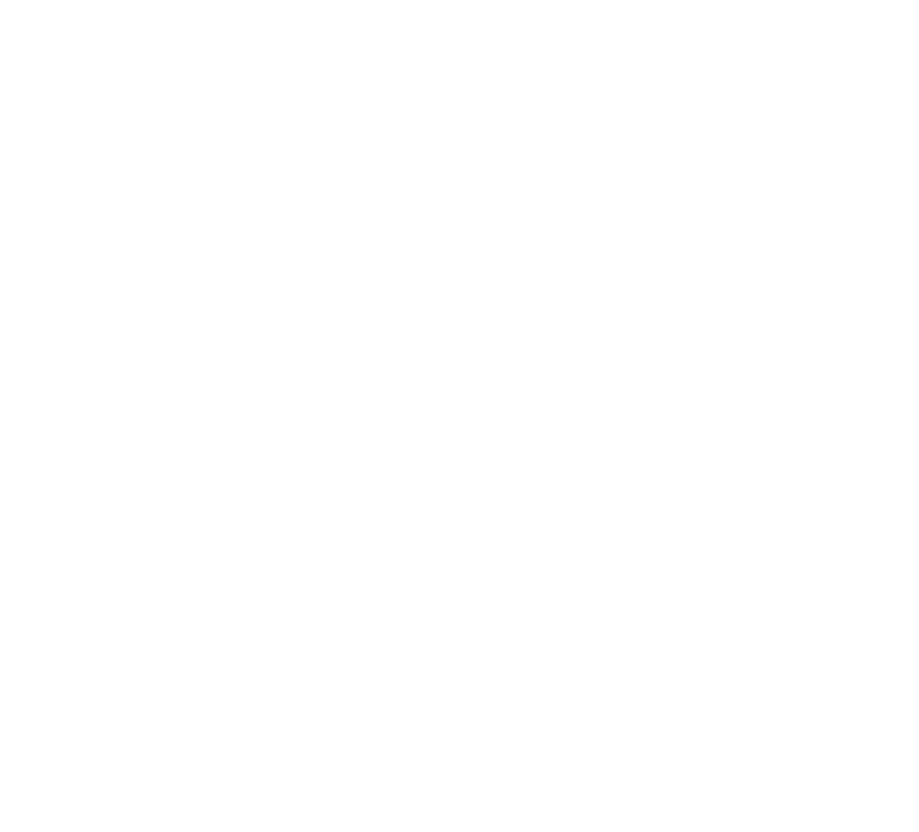
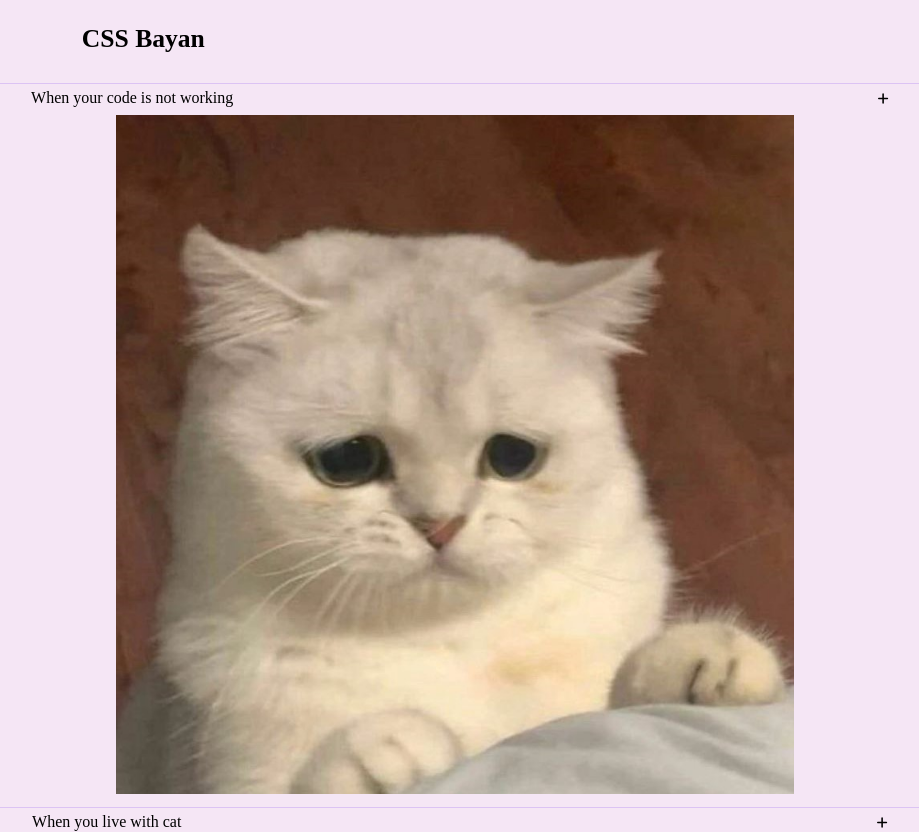
Before and after one commit to mrdraushtam/cssBayan, a plain HTML site: page index.html in a window 1280 px wide. Shown: the top 832 px of the page, without its empty margins (179-1098 px from the left). Before the commit the page ends 800 px from the top, so only its background shows below. Drawn offline with Linux system fonts and the light colour scheme; a web font is replaced by a local one.

Commit message:
feat: add page layout (Sun, Mar 12, 2023 02:41:04 PM)

```diff
--- a/index.html
+++ b/index.html
@@ -4,9 +4,55 @@
     <meta charset="UTF-8">
     <meta http-equiv="X-UA-Compatible" content="IE=edge">
     <meta name="viewport" content="width=device-width, initial-scale=1.0">
+    <link rel="stylesheet" href="style.css">
+    <link rel="preconnect" href="https://fonts.googleapis.com">
+    <link rel="preconnect" href="https://fonts.gstatic.com" crossorigin>
+    <link href="https://fonts.googleapis.com/css2?family=Climate+Crisis&family=Rubik+Iso&family=Tilt+Prism&display=swap" rel="stylesheet">
     <title>Css Bayan</title>
 </head>
 <body>
-
+    <h1 class="page-title">CSS Bayan</h1>
+    <div class="accordeon-container">
+        <div class="border-line"></div>
+        <div class="accordeon-item">
+            <label class="accordeon-title">When your code is not working
+                <input class="accordeon-input" type="radio" name="meme">
+                    <img src="assets\meme1.jpg" alt="meme" class="img-meme">
+            </label>
+            <div class="icon"></div>
+        </div>
+        <div class="border-line"></div>
+        <div class="accordeon-item">
+            <label class="accordeon-title">When you live with cat
+                <input class="accordeon-input" type="radio" name="meme">
+                    <img src="assets\meme2.jpg" alt="meme" class="img-meme">
+            </label>
+            <div class="icon"></div>
+        </div>
+        <div class="border-line"></div>
+        <div class="accordeon-item">
+            <label class="accordeon-title">When it's Sunday
+                <input class="accordeon-input" type="radio" name="meme">
+                    <img src="assets\meme3.jpg" alt="meme" class="img-meme">
+            </label>
+            <div class="icon"></div>
+        </div>
+        <div class="border-line"></div>
+        <div class="accordeon-item">
+            <label class="accordeon-title">When you have a child
+                <input class="accordeon-input" type="radio" name="meme">
+                    <img src="assets\meme4.jpg" alt="meme" class="img-meme">
+            </label>
+            <div class="icon"></div>
+        </div>
+        <div class="border-line"></div>
+        <div class="accordeon-item">
+            <label class="accordeon-title">When you need a vacation
+                <input class="accordeon-input" type="radio" name="meme">
+                    <img src="assets\meme5.jpg" alt="meme" class="img-meme">
+            </label>
+            <div class="icon"></div>
+        </div>
+    </div>
 </body>
 </html>
--- a/style.css
+++ b/style.css
@@ -0,0 +1,55 @@
+body {
+    background-color: rgba(245, 230, 245, 0.997);
+    font-family: 'Rubik Iso';
+}
+
+.page-title {
+    margin: 1.5rem auto;
+    width: 60%;
+    font-size: 1.6rem;
+}
+
+.accordeon-container {
+    width: 92%;
+    margin: 0 auto;
+    display: flex;
+    flex-direction: column;
+    align-items: center;
+}
+
+.border-line {
+    height: 0.1rem;
+    width: 100%;
+    background-color: rgb(220, 195, 244);
+    margin: 0.3rem;
+}
+
+.accordeon-item {
+    display: flex;
+    justify-content: space-between;
+}
+
+.accordeon-title {
+    display: block;
+    width: 100%;
+    margin: 0 auto;
+    cursor: pointer;
+}
+
+.accordeon-input {
+    appearance: none;
+}
+
+.icon {
+    margin-top: 0.2rem;
+    width: 0.8rem;
+    height: 0.8rem;
+    background-image: url("assets/plus-solid.svg");
+    background-repeat: no-repeat;
+}
+
+.img-meme {
+    display: block;
+    width: 80%;
+    margin: 0.5rem auto;
+}
```
Also changed, not shown: assets/meme1.jpg (added), assets/meme2.jpg (added), assets/meme3.jpg (added), assets/meme4.jpg (added), assets/meme5.jpg (added), assets/photo_2023-03-11_18-35-28.jpg (added), assets/photo_2023-03-12_00-31-28.jpg (added), assets/plus-solid.svg (added).
